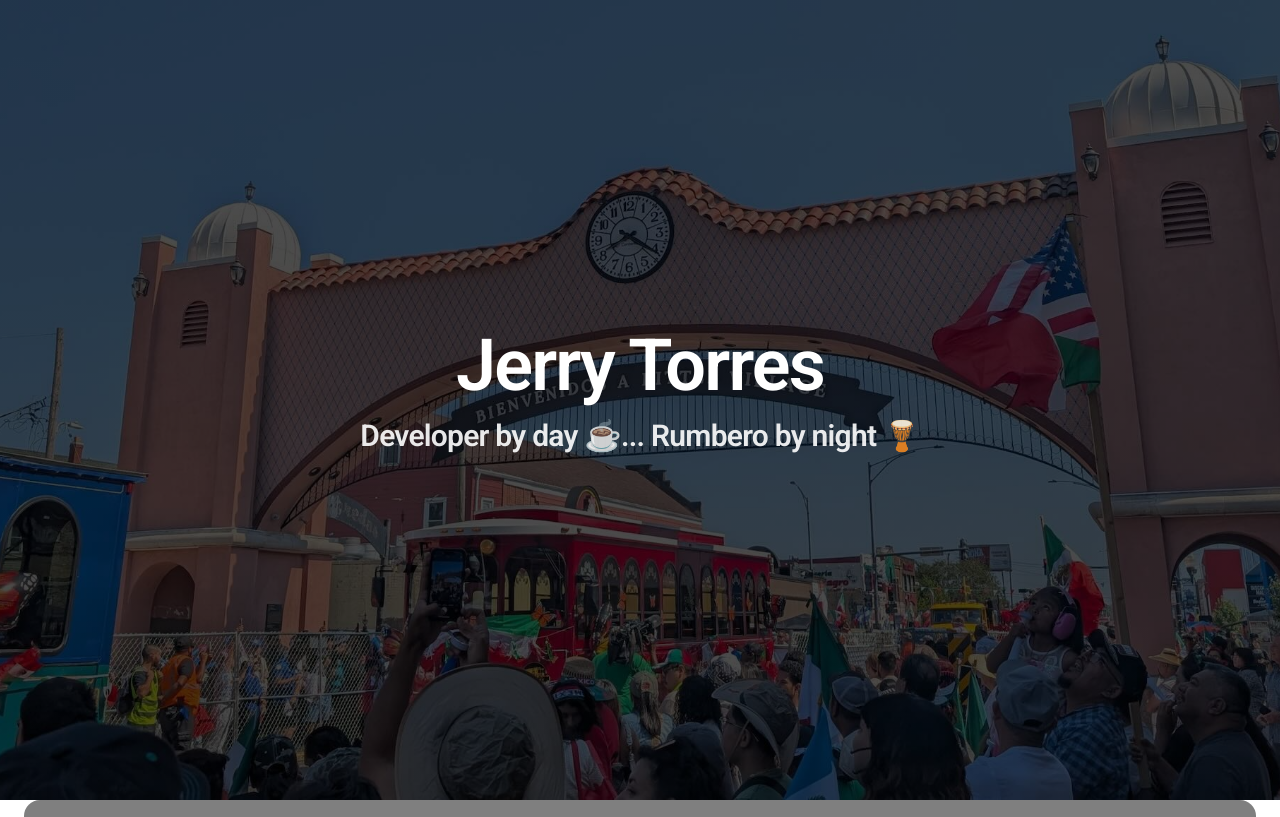
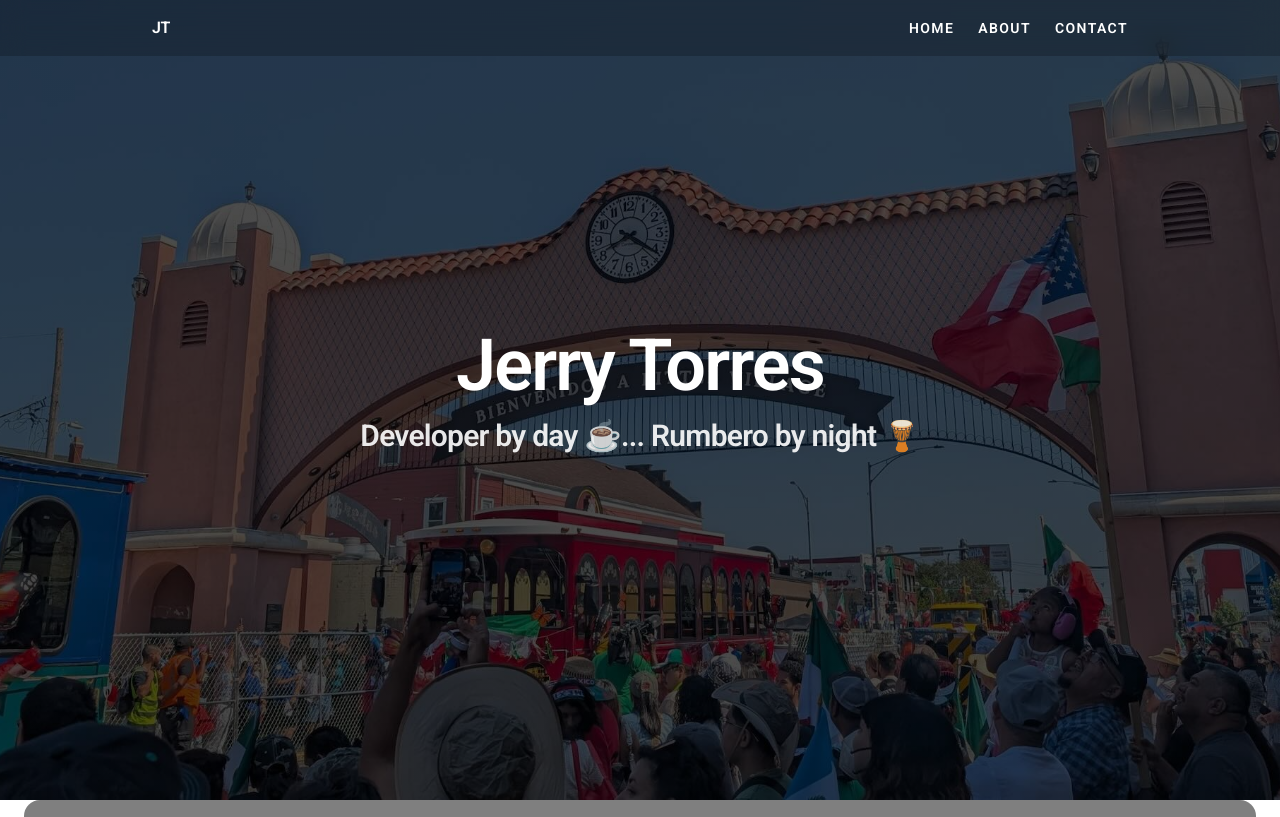
Before and after one commit to gtor23/jerry-dance-info, a React (Vite) app: page / in a window 1280 px wide. Shown: the top 817 px of the page. Built offline with nearby package versions, Linux system fonts and the light colour scheme.

Commit message:
fix header and functionality

```diff
--- a/src/App.jsx
+++ b/src/App.jsx
@@ -3,8 +3,7 @@ import { Header, Hero, AboutMe, ContactMe, Footer } from './index'
 function App() {
     return (
         <div className="min-h-screen flex items-center flex-col pb-16">
-            {/* Disable Header until fully functional */}
-            {/* <Header /> */}
+            <Header />
             <main className="w-full mx-auto px-6 flex flex-col items-center">
                 <Hero />
                 <AboutMe />
--- a/src/components/AboutMe/AboutMe.jsx
+++ b/src/components/AboutMe/AboutMe.jsx
@@ -2,7 +2,7 @@ import { aboutMeContent } from '../../content/aboutMeContent';
 
 export default function AboutMe() {
     return (
-        <section className="min-h-screen flex items-center max-[380px]:mb-8 sm:mb-0">
+        <section id="about" className="min-h-screen flex items-center max-[390px]:mb-8">
             <div className="bg-[rgba(0,0,0,0.5)] flex flex-col-reverse md:flex-row items-center gap-10 md:gap-12 py-16 px-8 md:px-24 rounded-2xl">
                 <div className="flex-1 w-full">
                     <h2 className="mb-6 text-white pb-2 text-center md:text-left">
--- a/src/components/ContactMe/ContactMe.jsx
+++ b/src/components/ContactMe/ContactMe.jsx
@@ -3,7 +3,7 @@ import { InstagramIcon } from "../../assets/SVGs"
 
 export default function ContactMe() {
     return (
-        <section className="section-contact-me min-h-screen flex items-center">
+        <section id="contact" className="section-contact-me min-h-screen flex items-center">
             <div className="bg-[rgba(0,0,0,0.5)] max-w-screen flex flex-col items-center py-16 px-8 md:px-24 rounded-2xl">
                 <h2>Get In Touch</h2>
                 <p className="get-in-touch text-center" style={{ whiteSpace: 'pre-line' }}>
--- a/src/components/Header/Header.jsx
+++ b/src/components/Header/Header.jsx
@@ -1,12 +1,45 @@
+import { useState } from 'react';
+
 export default function Header() {
+    const [spinning, setSpinning] = useState(false);
+
+    const handleLogoClick = () => {
+        if (!spinning) {
+            setSpinning(true);
+            setTimeout(() => setSpinning(false), 600);
+        }
+    };
+
+    const scrollTo = (e, id) => {
+        e.preventDefault();
+        document.getElementById(id)?.scrollIntoView({ behavior: 'smooth' });
+    };
+
     return (
         <header className="fixed top-0 left-0 w-full z-50 bg-black/20 backdrop-blur-md">
-            <nav className="max-w-3xl mx-auto px-6 py-4 flex justify-between items-center">
-                <span className="font-semibold tracking-tight">JT</span>
+            <nav className="max-w-5xl mx-auto px-6 py-4 flex justify-between items-center">
+                <button
+                    onClick={handleLogoClick}
+                    className="font-semibold tracking-tight cursor-pointer bg-transparent border-none text-inherit"
+                    style={{
+                        animation: spinning ? 'spinBounce 0.6s ease-out' : 'none',
+                    }}
+                >
+                    JT
+                </button>
+                <style>{`
+                    @keyframes spinBounce {
+                        0% { transform: rotate(0deg) scale(1); }
+                        25% { transform: rotate(180deg) scale(1.2); }
+                        50% { transform: rotate(360deg) scale(0.9); }
+                        75% { transform: rotate(360deg) scale(1.1); }
+                        100% { transform: rotate(360deg) scale(1); }
+                    }
+                `}</style>
                 <ul className="flex gap-6 text-sm font-semibold uppercase tracking-widest">
-                    <li><a href="#hero" className="hover:text-white/70 transition-colors">Home</a></li>
-                    <li><a href="#about" className="hover:text-white/70 transition-colors">About</a></li>
-                    <li><a href="#contact" className="hover:text-white/70 transition-colors">Contact</a></li>
+                    <li><a href="#hero" onClick={(e) => scrollTo(e, 'hero')} className="hover:text-white/70 transition-colors">Home</a></li>
+                    <li><a href="#about" onClick={(e) => scrollTo(e, 'about')} className="hover:text-white/70 transition-colors">About</a></li>
+                    <li><a href="#contact" onClick={(e) => scrollTo(e, 'contact')} className="hover:text-white/70 transition-colors">Contact</a></li>
                 </ul>
             </nav>
         </header>
--- a/src/components/Hero/Hero.jsx
+++ b/src/components/Hero/Hero.jsx
@@ -1,6 +1,6 @@
 export default function Hero() {
     return (
-        <section className="min-h-screen flex flex-col justify-center text-center">
+        <section id="hero" className="min-h-screen flex flex-col justify-center text-center">
             <h1>Jerry Torres</h1>
             <h2 className='opacity-90'>
                 Developer by day ☕️... Rumbero by night 🪘
```
